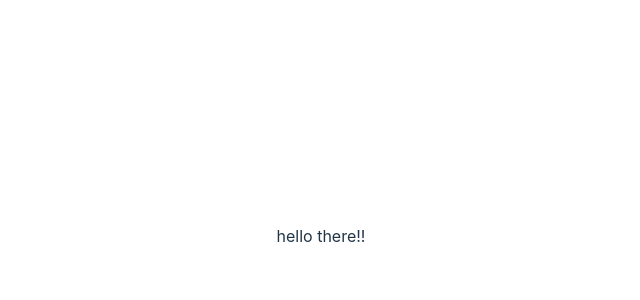
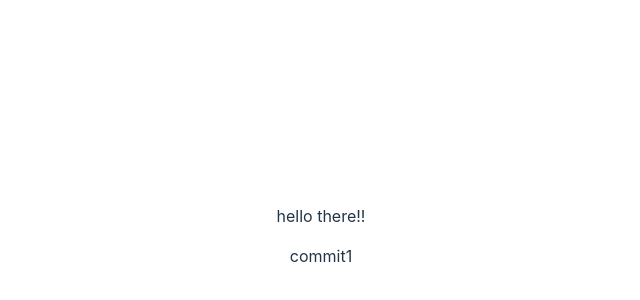
Before and after one commit to Cipher-30/Shorthand, a React (Vite) app: page / in a window 1280 px wide. Shown: the part 164-464 px from the top of the page, without its empty margins (319-959 px from the left). Built offline with nearby package versions, Linux system fonts and the light colour scheme.

Commit message:
add commit 1

```diff
--- a/src/App.jsx
+++ b/src/App.jsx
@@ -9,6 +9,7 @@ function App() {
   return (
     <>
      <p>hello there!!</p>
+     <p>commit1</p>
     </>
   )
 }
```
